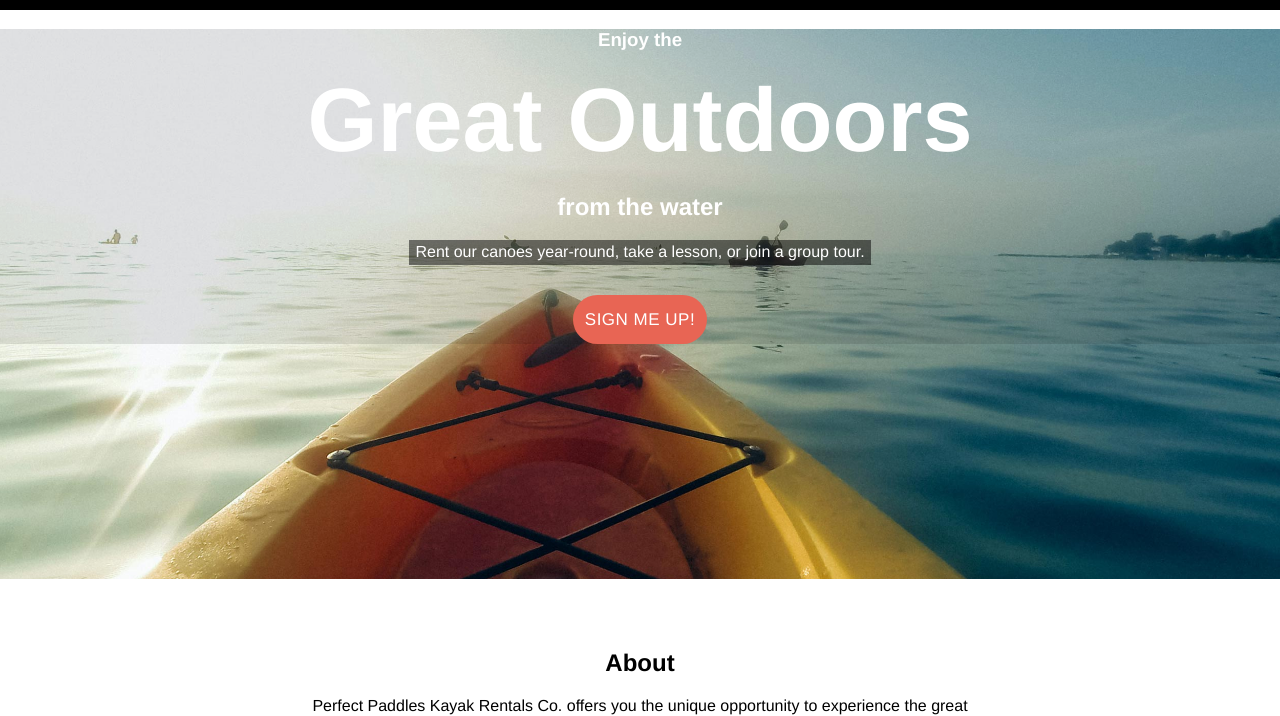
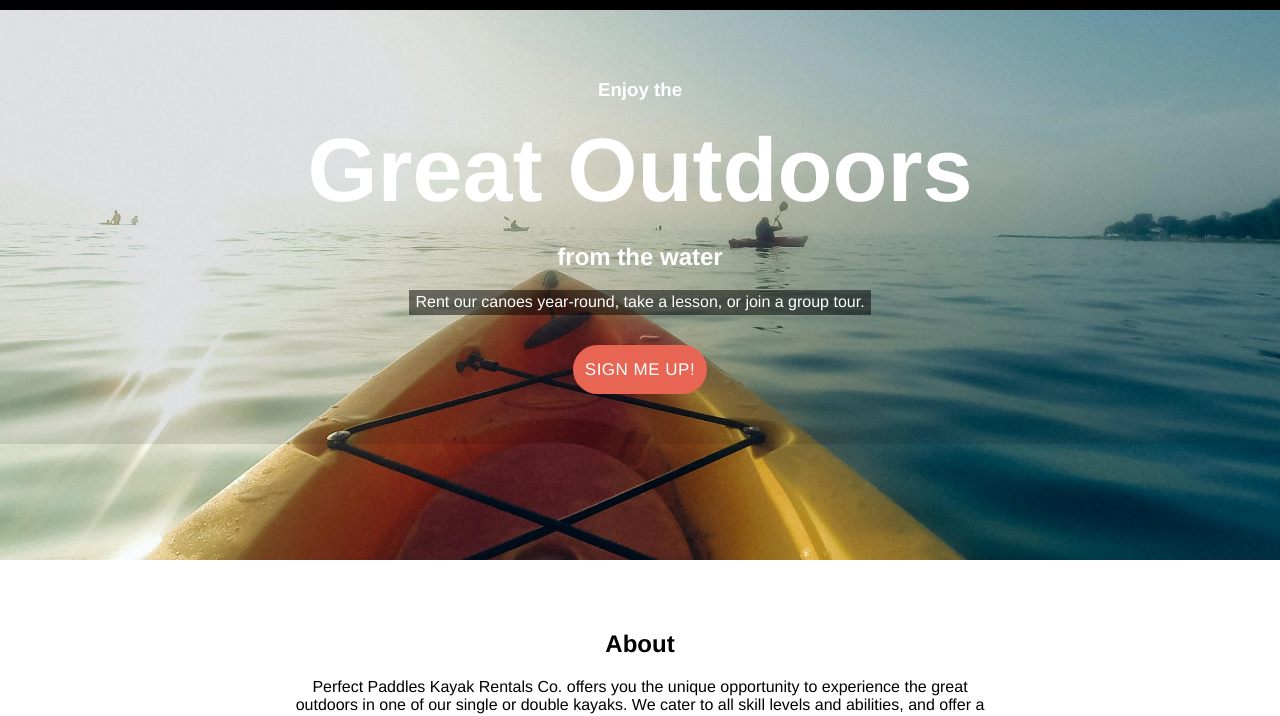
Before and after one commit to jeanchisholm/frozen_paddles, a plain HTML site: page index.html in a window 1280 px wide. Shown: the part 51-767 px from the top of the page. Drawn offline with Linux system fonts and the light colour scheme.

Commit message:
header padding edits

```diff
--- a/style.css
+++ b/style.css
@@ -59,6 +59,7 @@ header {
     background-color: rgba(0,0,0,0.1);
     background-position: center;
     vertical-align: middle;
+    padding: 50px 0 50px 0;
 
 }
 
```
